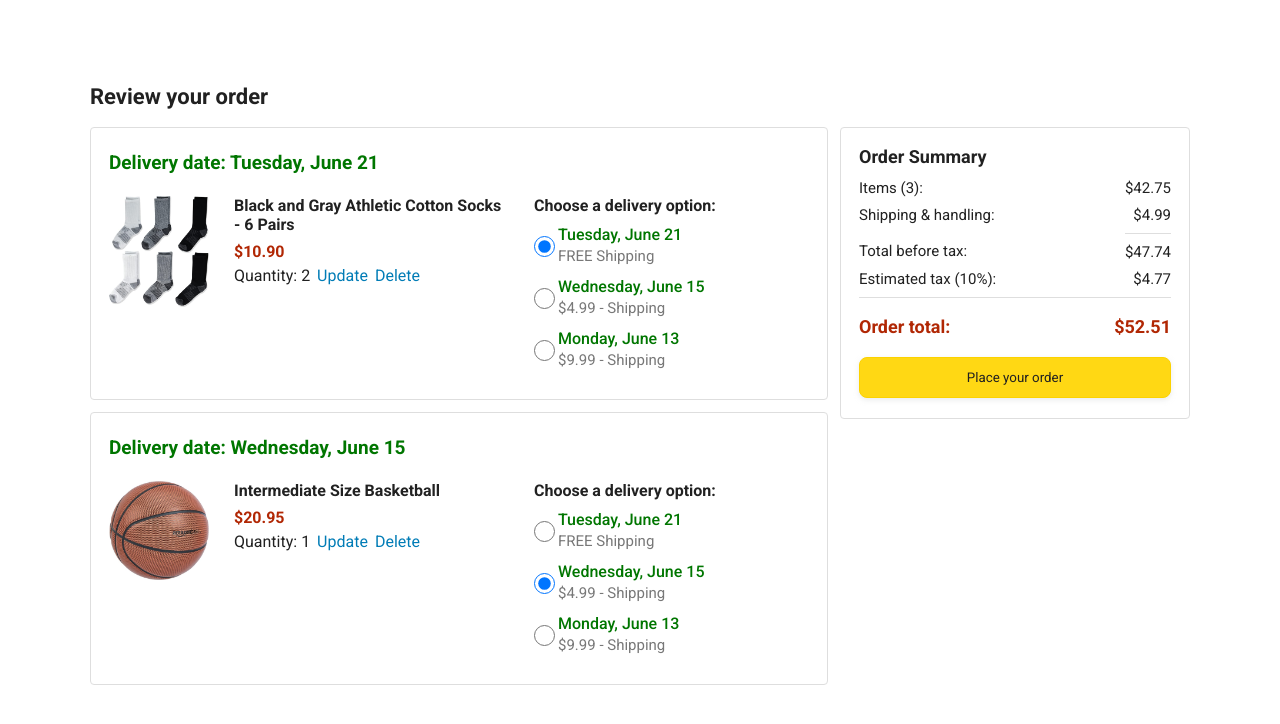
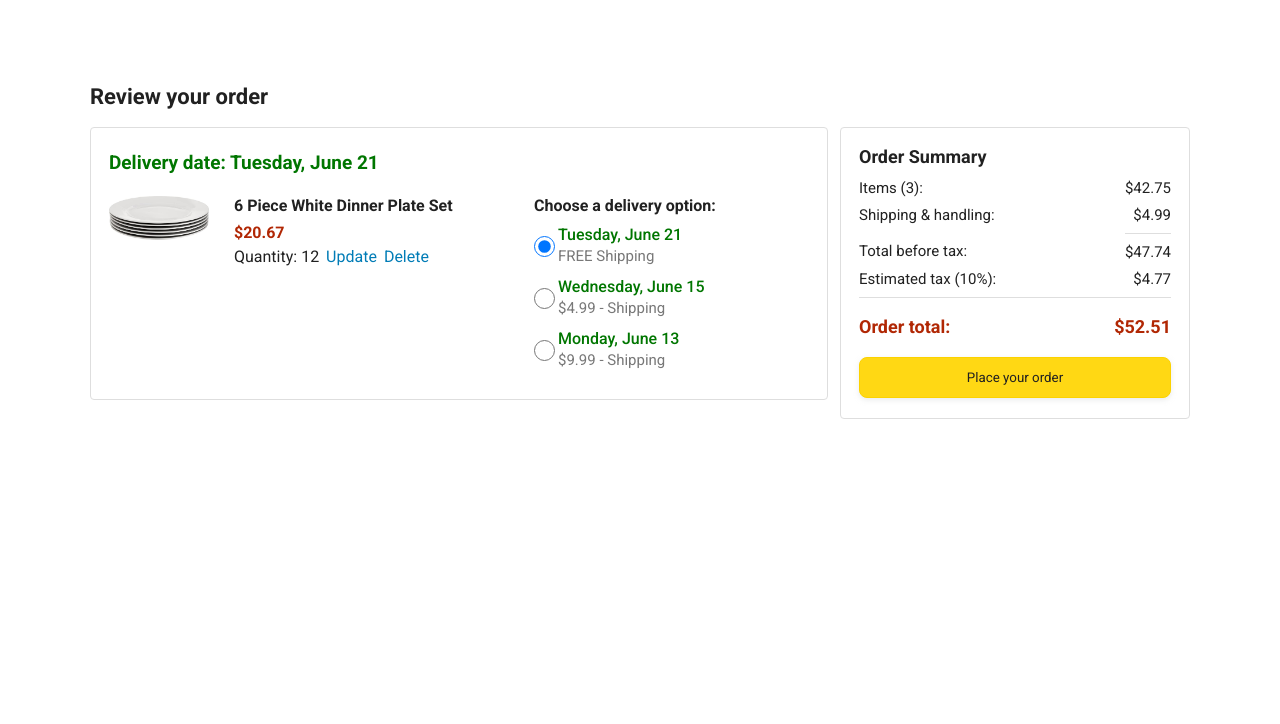
Before and after one commit to Mayank-Tiwari01/Amazon-clone, a plain HTML site: page checkout.html in a window 1280 px wide. Shown: the part 56-780 px from the top of the page. Drawn offline with Linux system fonts and the light colour scheme.

Commit message:
created html for checkout page

```diff
--- a/checkout.html
+++ b/checkout.html
@@ -43,156 +43,7 @@
       <div class="page-title">Review your order</div>
 
       <div class="checkout-grid">
-        <div class="order-summary">
-          <div class="cart-item-container">
-            <div class="delivery-date">
-              Delivery date: Tuesday, June 21
-            </div>
-
-            <div class="cart-item-details-grid">
-              <img class="product-image"
-                src="images/products/athletic-cotton-socks-6-pairs.jpg">
-
-              <div class="cart-item-details">
-                <div class="product-name">
-                  Black and Gray Athletic Cotton Socks - 6 Pairs
-                </div>
-                <div class="product-price">
-                  $10.90
-                </div>
-                <div class="product-quantity">
-                  <span>
-                    Quantity: <span class="quantity-label">2</span>
-                  </span>
-                  <span class="update-quantity-link link-primary">
-                    Update
-                  </span>
-                  <span class="delete-quantity-link link-primary">
-                    Delete
-                  </span>
-                </div>
-              </div>
-
-              <div class="delivery-options">
-                <div class="delivery-options-title">
-                  Choose a delivery option:
-                </div>
-                <div class="delivery-option">
-                  <input type="radio" checked
-                    class="delivery-option-input"
-                    name="delivery-option-1">
-                  <div>
-                    <div class="delivery-option-date">
-                      Tuesday, June 21
-                    </div>
-                    <div class="delivery-option-price">
-                      FREE Shipping
-                    </div>
-                  </div>
-                </div>
-                <div class="delivery-option">
-                  <input type="radio"
-                    class="delivery-option-input"
-                    name="delivery-option-1">
-                  <div>
-                    <div class="delivery-option-date">
-                      Wednesday, June 15
-                    </div>
-                    <div class="delivery-option-price">
-                      $4.99 - Shipping
-                    </div>
-                  </div>
-                </div>
-                <div class="delivery-option">
-                  <input type="radio"
-                    class="delivery-option-input"
-                    name="delivery-option-1">
-                  <div>
-                    <div class="delivery-option-date">
-                      Monday, June 13
-                    </div>
-                    <div class="delivery-option-price">
-                      $9.99 - Shipping
-                    </div>
-                  </div>
-                </div>
-              </div>
-            </div>
-          </div>
-
-          <div class="cart-item-container">
-            <div class="delivery-date">
-              Delivery date: Wednesday, June 15
-            </div>
-
-            <div class="cart-item-details-grid">
-              <img class="product-image"
-                src="images/products/intermediate-composite-basketball.jpg">
-
-              <div class="cart-item-details">
-                <div class="product-name">
-                  Intermediate Size Basketball
-                </div>
-                <div class="product-price">
-                  $20.95
-                </div>
-                <div class="product-quantity">
-                  <span>
-                    Quantity: <span class="quantity-label">1</span>
-                  </span>
-                  <span class="update-quantity-link link-primary">
-                    Update
-                  </span>
-                  <span class="delete-quantity-link link-primary">
-                    Delete
-                  </span>
-                </div>
-              </div>
-
-              <div class="delivery-options">
-                <div class="delivery-options-title">
-                  Choose a delivery option:
-                </div>
-
-                <div class="delivery-option">
-                  <input type="radio" class="delivery-option-input"
-                    name="delivery-option-2">
-                  <div>
-                    <div class="delivery-option-date">
-                      Tuesday, June 21
-                    </div>
-                    <div class="delivery-option-price">
-                      FREE Shipping
-                    </div>
-                  </div>
-                </div>
-                <div class="delivery-option">
-                  <input type="radio" checked class="delivery-option-input"
-                    name="delivery-option-2">
-                  <div>
-                    <div class="delivery-option-date">
-                      Wednesday, June 15
-                    </div>
-                    <div class="delivery-option-price">
-                      $4.99 - Shipping
-                    </div>
-                  </div>
-                </div>
-                <div class="delivery-option">
-                  <input type="radio" class="delivery-option-input"
-                    name="delivery-option-2">
-                  <div>
-                    <div class="delivery-option-date">
-                      Monday, June 13
-                    </div>
-                    <div class="delivery-option-price">
-                      $9.99 - Shipping
-                    </div>
-                  </div>
-                </div>
-              </div>
-            </div>
-          </div>
+        <div class="order-summary  order-summary-js">
         </div>
 
         <div class="payment-summary">
@@ -231,5 +82,7 @@
         </div>
       </div>
     </div>
+
+    <script type="module" src="scripts/checkout.js"></script>
   </body>
 </html>
--- a/data/cart.js
+++ b/data/cart.js
@@ -1,4 +1,9 @@
-export const cart = [];
+export const cart = [
+  {
+    productId: "3ebe75dc-64d2-4137-8860-1f5a963e534b",
+    quantity: 12
+  }
+];
 
 export function addToCart(productId, itemsSelectedValue) {
   let foundProduct = cart.find((item) => item.productId === productId);
--- a/scripts/amazon.js
+++ b/scripts/amazon.js
@@ -25,7 +25,7 @@ products.forEach((product) => {
     </div>
 
     <div class="product-price">
-      ₹${(product.priceCents / 100).toFixed(2)}
+      $${(product.priceCents / 100).toFixed(2)}
     </div>
 
     <div class="product-quantity-container">
--- /dev/null
+++ b/scripts/checkout.js
@@ -0,0 +1,93 @@
+import { cart } from "../data/cart.js";
+import { products } from "../data/products.js";
+
+let checkoutHTML = '';
+cart.forEach((item) => {
+  let { productId, quantity } = item;
+  let matchingProduct;
+  products.forEach((product) => {
+    if (product.id === productId) {
+      matchingProduct = product;
+    }
+  })
+
+  checkoutHTML +=
+  `
+    <div class="cart-item-container">
+      <div class="delivery-date">
+        Delivery date: Tuesday, June 21
+      </div>
+
+      <div class="cart-item-details-grid">
+        <img class="product-image"
+          src="${matchingProduct.image}">
+
+        <div class="cart-item-details">
+          <div class="product-name">
+            ${matchingProduct.name}
+          </div>
+          <div class="product-price">
+            $${(matchingProduct.priceCents / 100).toFixed(2)}
+          </div>
+          <div class="product-quantity">
+            <span>
+              Quantity: <span class="quantity-label">${quantity}</span>
+            </span>
+            <span class="update-quantity-link link-primary">
+              Update
+            </span>
+            <span class="delete-quantity-link link-primary">
+              Delete
+            </span>
+          </div>
+        </div>
+
+        <div class="delivery-options">
+          <div class="delivery-options-title">
+            Choose a delivery option:
+          </div>
+          <div class="delivery-option">
+            <input type="radio" checked
+              class="delivery-option-input"
+              name="delivery-option-1">
+            <div>
+              <div class="delivery-option-date">
+                Tuesday, June 21
+              </div>
+              <div class="delivery-option-price">
+                FREE Shipping
+              </div>
+            </div>
+          </div>
+          <div class="delivery-option">
+            <input type="radio"
+              class="delivery-option-input"
+              name="delivery-option-1">
+            <div>
+              <div class="delivery-option-date">
+                Wednesday, June 15
+              </div>
+              <div class="delivery-option-price">
+                $4.99 - Shipping
+              </div>
+            </div>
+          </div>
+          <div class="delivery-option">
+            <input type="radio"
+              class="delivery-option-input"
+              name="delivery-option-1">
+            <div>
+              <div class="delivery-option-date">
+                Monday, June 13
+              </div>
+              <div class="delivery-option-price">
+                $9.99 - Shipping
+              </div>
+            </div>
+          </div>
+        </div>
+      </div>
+    </div>
+  `
+});
+document.querySelector('.order-summary-js').innerHTML = checkoutHTML;
```
